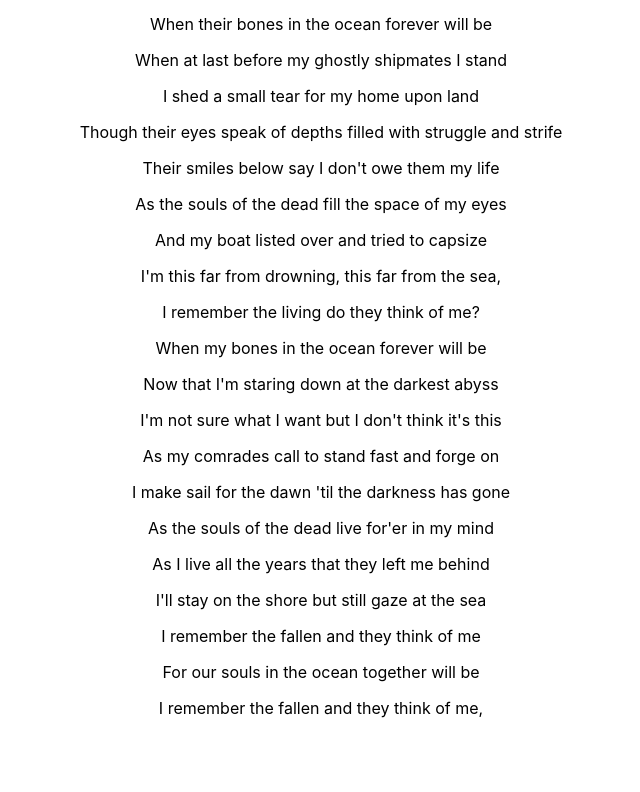
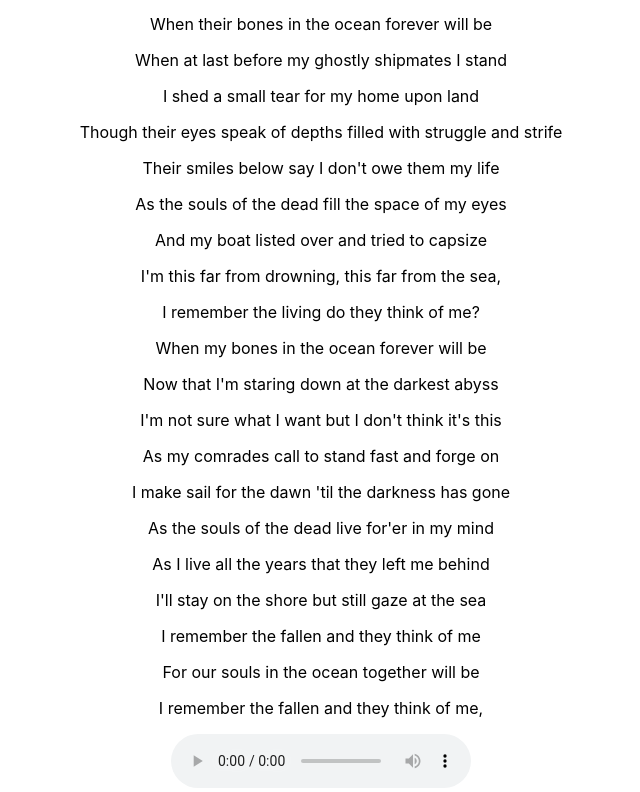
Before and after one commit to Sepzie/sing-with-me-react, a React (Create React App) app: page / in a window 1280 px wide. Shown: the part 614-1406 px from the top of the page, without its empty margins (319-959 px from the left). Before the commit the page ends 1348 px from the top, so only its background shows below. Built offline with nearby package versions, Linux system fonts and the light colour scheme.

Commit message:
Added Mp3 player, not functional

```diff
--- a/src/App.js
+++ b/src/App.js
@@ -1,18 +1,22 @@
 import logo from './logo.svg';
 import './App.css';
 import React from 'react';
-const bonesInTheOcean = require("./res/bones_in_the_ocean.mp3");
+
 
 
 class Song extends React.Component {
-  redner() {
-    let path = "./res/bones_in_the_ocean.mp3";
+  render() {
+    let path = "./bones_in_the_ocean.mp3";
     let audio = new Audio(path);
-    audioPlayer = (
+    let audioPlayer = (
       <div className="Song">
-        <button  onClick={() => audio.play()}>Soundclip!</button>
+        <audio controls>
+          <source src="./bones_in_the_ocean.mp3" type="audio/mpeg" />
+          Your browser does not support the audio element.
+        </audio>
       </div>
     );
+    return audioPlayer
   }
 }
 
@@ -50,6 +54,7 @@ function App() {
   return (
     <div className="App">
       <Lines className="Lines" lyrics={LYRICS} />
+      <Song className="Song" />
     </div>
   );
 }
```
